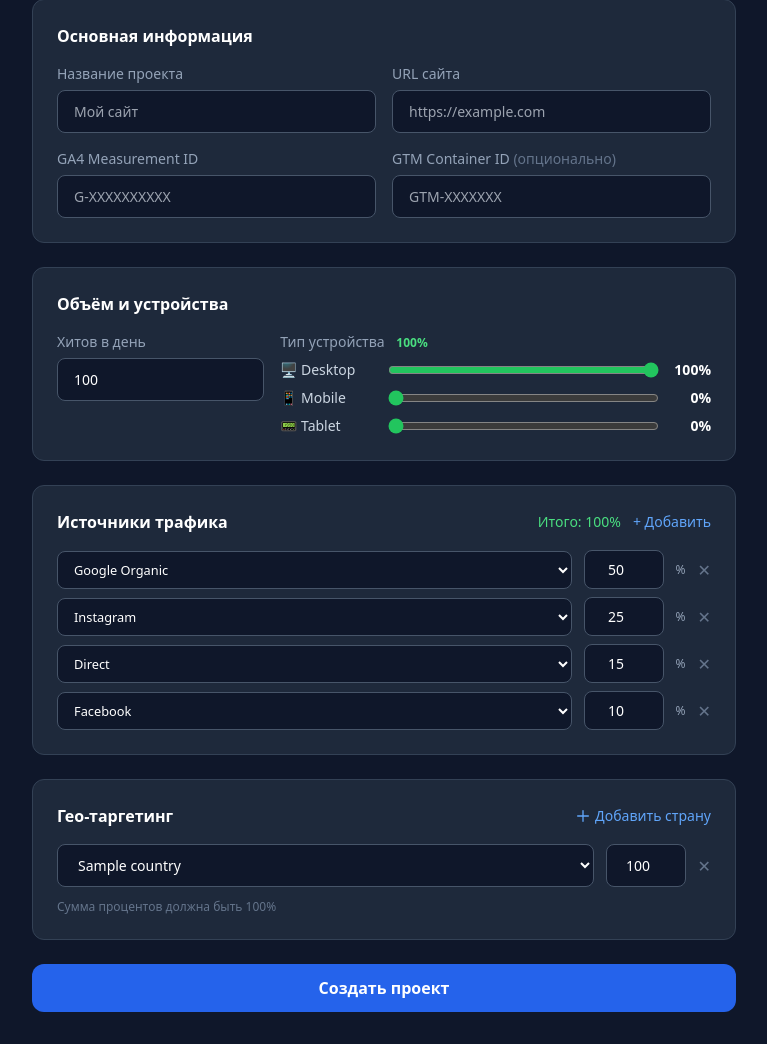
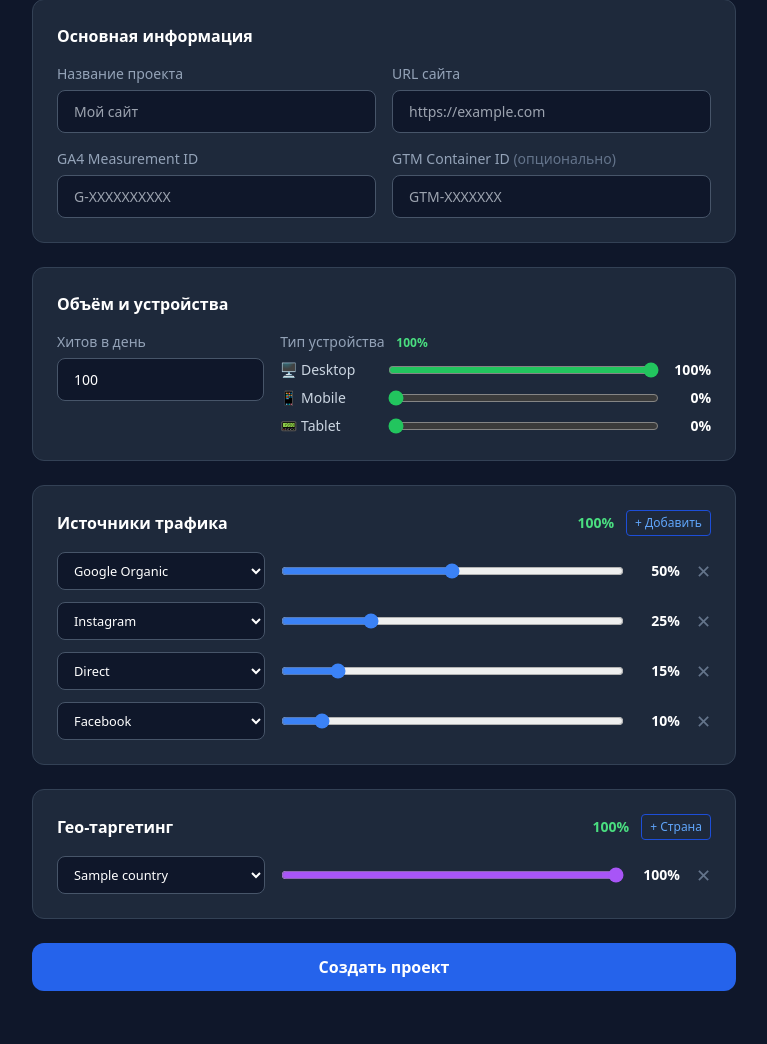
Before and after one commit to Manonix1927/TraficFlou, a FastAPI app: template app/templates/project_create.html in a window 1280 px wide. Shown: the part 157-1201 px from the top of the page, without its empty margins (0-767 px from the left). After the commit the page ends 1148 px from the top, so only its background shows below. Run offline with FastAPI, Linux system fonts and the light colour scheme; the template is opened without the code that fills it: most values are stand-ins (such as "Sample title", 1, 10 or a date in 2020); some libraries are stand-ins or nearby versions.

Commit message:
Fix delete 500, device save, create form linked sliders
1. Delete 500 error: delete HitLog records before deleting project
   to avoid FK constraint violation (HitLog.project_id NOT NULL).

2. Device sliders not saving: replaced :name binding inside x-for
   (unreliable for form submit in Alpine.js) with explicit hidden
   inputs outside the loop. Added flag_modified() for all JSON
   columns to ensure SQLAlchemy detects mutations reliably.

3. Create form linked sliders: added makeLinked() to project_create.html,
   converted deviceForm/sourcesForm/geoForm to use it. Replaced number
   inputs with range sliders for sources and geo. All three sections
   now behave identically to the edit form — moving one slider
   redistributes others proportionally, sum stays 100%.

Co-Authored-By: Claude Sonnet 4.6 <noreply@anthropic.com>

```diff
--- a/app/routers/projects.py
+++ b/app/routers/projects.py
@@ -215,11 +215,15 @@ def update_project(
     if not device:
         device = {"desktop": 100}
 
+    from sqlalchemy.orm.attributes import flag_modified
     project.name = name
     project.daily_hits = daily_hits
     project.device = device
     project.sources = {k: int(p) for k, p in zip(source_keys, source_percents) if int(p) > 0}
     project.geo = {c: int(p) for c, p in zip(geo_countries, geo_percents) if int(p) > 0}
+    flag_modified(project, "device")
+    flag_modified(project, "sources")
+    flag_modified(project, "geo")
     db.commit()
     return RedirectResponse(f"/projects/{project_id}", status_code=302)
 
@@ -298,6 +302,8 @@ def delete_project(
     ).first()
     if not project:
         raise HTTPException(404)
+    # Delete related hit logs first to avoid FK constraint violation
+    db.query(models.HitLog).filter(models.HitLog.project_id == project_id).delete()
     db.delete(project)
     db.commit()
     return RedirectResponse("/dashboard", status_code=302)
--- a/app/templates/project_create.html
+++ b/app/templates/project_create.html
@@ -47,13 +47,18 @@
         <div class="col-span-2" x-data="deviceForm()">
           <label class="block text-sm text-slate-400 mb-1.5">
             Тип устройства
-            <span class="ml-2 text-xs font-semibold" :class="devTotal===100?'text-green-400':'text-red-400'"><span x-text="devTotal"></span>%</span>
+            <span class="ml-2 text-xs font-semibold" :class="total===100?'text-green-400':'text-red-400'"><span x-text="total"></span>%</span>
           </label>
+          <!-- Hidden inputs for reliable form submission -->
+          <input type="hidden" name="device_desktop" x-model="items[0].pct">
+          <input type="hidden" name="device_mobile"  x-model="items[1].pct">
+          <input type="hidden" name="device_tablet"  x-model="items[2].pct">
           <div class="space-y-2">
-            <template x-for="d in devices" :key="d.key">
+            <template x-for="(d, i) in items" :key="d.key">
               <div class="flex items-center gap-3">
                 <span class="text-sm text-slate-300 w-24 flex-shrink-0" x-text="d.icon+' '+d.label"></span>
-                <input type="range" min="0" max="100" x-model.number="d.pct" :name="'device_'+d.key" class="flex-1 accent-green-500"/>
+                <input type="range" min="0" max="100" x-model.number="d.pct"
+                  @input="slide(i)" class="flex-1 accent-green-500"/>
                 <span class="text-sm font-semibold text-white w-10 text-right" x-text="d.pct+'%'"></span>
               </div>
             </template>
@@ -67,29 +72,29 @@
       <div class="flex items-center justify-between mb-4">
         <h2 class="font-semibold text-white">Источники трафика</h2>
         <div class="flex items-center gap-3">
-          <span class="text-sm" :class="total===100?'text-green-400':'text-red-400'">
-            Итого: <span x-text="total"></span>%
+          <span class="text-sm font-semibold" :class="total===100?'text-green-400':'text-red-400'">
+            <span x-text="total"></span>%
           </span>
-          <button type="button" @click="addSource()"
-            class="text-sm text-blue-400 hover:text-blue-300">+ Добавить</button>
+          <button type="button" @click="add()"
+            class="text-xs text-blue-400 hover:text-blue-300 border border-blue-700 rounded px-2 py-1">+ Добавить</button>
         </div>
       </div>
-      <div class="space-y-2">
-        <template x-for="(src, i) in sources" :key="i">
-          <div class="flex items-center gap-3">
-            <select x-model="src.key" :name="'source_keys'"
-              style="flex:1;background:rgb(15 23 42);border:1px solid rgb(71 85 105);border-radius:0.5rem;padding:0.5rem 0.75rem;color:#fff;font-size:0.8rem;outline:none;">
-              <optgroup label="Organic Search" style="background:rgb(15 23 42);">
+      <div class="space-y-3">
+        <template x-for="(s, i) in items" :key="i">
+          <div class="flex items-center gap-4">
+            <select x-model="s.key" name="source_keys"
+              style="width:13rem;flex-shrink:0;background:rgb(15 23 42);border:1px solid rgb(71 85 105);border-radius:0.5rem;padding:0.5rem 0.75rem;color:#fff;font-size:0.8rem;outline:none;">
+              <optgroup label="Organic Search" style="background:rgb(15 23 42)">
                 <option value="google_organic">Google Organic</option>
                 <option value="bing_organic">Bing Organic</option>
                 <option value="duckduckgo_organic">DuckDuckGo</option>
                 <option value="yahoo_organic">Yahoo Organic</option>
                 <option value="youtube_organic">YouTube Organic</option>
               </optgroup>
-              <optgroup label="Paid" style="background:rgb(15 23 42);">
+              <optgroup label="Paid" style="background:rgb(15 23 42)">
                 <option value="google_cpc">Google Ads (CPC)</option>
               </optgroup>
-              <optgroup label="Social" style="background:rgb(15 23 42);">
+              <optgroup label="Social" style="background:rgb(15 23 42)">
                 <option value="instagram">Instagram</option>
                 <option value="facebook">Facebook</option>
                 <option value="linkedin">LinkedIn</option>
@@ -97,28 +102,27 @@
                 <option value="pinterest">Pinterest</option>
                 <option value="tiktok">TikTok</option>
               </optgroup>
-              <optgroup label="AI Chatbots" style="background:rgb(15 23 42);">
+              <optgroup label="AI Chatbots" style="background:rgb(15 23 42)">
                 <option value="chatgpt">ChatGPT</option>
                 <option value="perplexity">Perplexity AI</option>
                 <option value="gemini">Google Gemini</option>
                 <option value="copilot">Microsoft Copilot</option>
                 <option value="grok">Grok</option>
               </optgroup>
-              <optgroup label="Messengers" style="background:rgb(15 23 42);">
+              <optgroup label="Messengers" style="background:rgb(15 23 42)">
                 <option value="whatsapp">WhatsApp</option>
                 <option value="telegram">Telegram</option>
               </optgroup>
-              <optgroup label="Other" style="background:rgb(15 23 42);">
+              <optgroup label="Other" style="background:rgb(15 23 42)">
                 <option value="email">Email</option>
                 <option value="direct">Direct</option>
                 <option value="referral">Referral</option>
               </optgroup>
             </select>
-            <input type="number" :name="'source_percents'" x-model.number="src.pct"
-              min="0" max="100"
-              style="width:5rem;background:rgb(15 23 42);border:1px solid rgb(71 85 105);border-radius:0.5rem;padding:0.5rem;color:#fff;font-size:0.875rem;outline:none;text-align:center;"/>
-            <span class="text-xs text-slate-400">%</span>
-            <button type="button" @click="sources.splice(i,1)" class="text-slate-500 hover:text-red-400" style="flex-shrink:0;">✕</button>
+            <input type="range" min="0" max="100" x-model.number="s.pct" name="source_percents"
+              @input="slide(i)" class="flex-1 accent-blue-500"/>
+            <span class="text-sm font-semibold text-white w-10 text-right" x-text="s.pct+'%'"></span>
+            <button type="button" @click="remove(i)" class="text-slate-500 hover:text-red-400 text-lg leading-none" style="flex-shrink:0;">✕</button>
           </div>
         </template>
       </div>
@@ -128,29 +132,30 @@
     <div class="bg-slate-800 rounded-xl border border-slate-700 p-6" x-data="geoForm()">
       <div class="flex items-center justify-between mb-4">
         <h2 class="font-semibold text-white">Гео-таргетинг</h2>
+        <div class="flex items-center gap-3">
+          <span class="text-sm font-semibold" :class="total===100?'text-green-400':'text-red-400'">
+            <span x-text="total"></span>%
+          </span>
           <button type="button" @click="addRow()"
-          class="text-sm text-blue-400 hover:text-blue-300 flex items-center gap-1">
-          <svg class="w-4 h-4" fill="none" stroke="currentColor" viewBox="0 0 24 24"><path stroke-linecap="round" stroke-linejoin="round" stroke-width="2" d="M12 4v16m8-8H4"/></svg>
-          Добавить страну
-        </button>
+            class="text-xs text-blue-400 hover:text-blue-300 border border-blue-700 rounded px-2 py-1">+ Страна</button>
         </div>
-      <div class="space-y-2">
-        <template x-for="(row, i) in rows" :key="i">
-          <div class="flex items-center gap-3">
-            <select :name="'geo_countries'" x-model="row.country"
-              style="flex:1;background:rgb(15 23 42);border:1px solid rgb(71 85 105);border-radius:0.5rem;padding:0.625rem 1rem;color:#fff;font-size:0.875rem;outline:none;min-width:0;">
+      </div>
+      <div class="space-y-3">
+        <template x-for="(row, i) in items" :key="i">
+          <div class="flex items-center gap-4">
+            <select name="geo_countries" x-model="row.country"
+              style="width:13rem;flex-shrink:0;background:rgb(15 23 42);border:1px solid rgb(71 85 105);border-radius:0.5rem;padding:0.5rem 0.75rem;color:#fff;font-size:0.8rem;outline:none;">
               {% for code, name in countries %}
               <option value="{{ code }}" style="background:rgb(15 23 42);color:#fff;">{{ name }}</option>
               {% endfor %}
             </select>
-            <input type="number" :name="'geo_percents'" x-model.number="row.percent"
-              min="0" max="100" placeholder="%"
-              style="width:5rem;background:rgb(15 23 42);border:1px solid rgb(71 85 105);border-radius:0.5rem;padding:0.625rem 0.5rem;color:#fff;font-size:0.875rem;outline:none;text-align:center;"/>
-            <button type="button" @click="rows.splice(i,1)" class="text-slate-500 hover:text-red-400 transition" style="flex-shrink:0;">✕</button>
+            <input type="range" min="0" max="100" x-model.number="row.pct" name="geo_percents"
+              @input="slide(i)" class="flex-1 accent-purple-500"/>
+            <span class="text-sm font-semibold text-white w-10 text-right" x-text="row.pct+'%'"></span>
+            <button type="button" @click="remove(i)" class="text-slate-500 hover:text-red-400 text-lg leading-none" style="flex-shrink:0;">✕</button>
           </div>
         </template>
       </div>
-      <p class="text-xs text-slate-500 mt-3">Сумма процентов должна быть 100%</p>
     </div>
 
     <button type="submit"
@@ -176,35 +181,81 @@ function projectForm() {
   return { dailyHits: 100 }
 }
 
+// ── Linked sliders: same logic as project_detail ──────────────
+function makeLinked(items) {
+  return {
+    items,
+    get total() { return this.items.reduce((a, b) => a + (b.pct || 0), 0); },
+
+    slide(idx) {
+      const val = Math.max(0, Math.min(100, this.items[idx].pct || 0));
+      this.items[idx].pct = val;
+      const rest = 100 - val;
+      const others = this.items.filter((_, i) => i !== idx);
+      if (!others.length) return;
+      const othersSum = others.reduce((a, b) => a + (b.pct || 0), 0);
+      if (othersSum === 0) {
+        const share = Math.floor(rest / others.length);
+        others.forEach((it, j) => {
+          it.pct = share + (j === 0 ? rest - share * others.length : 0);
+        });
+      } else {
+        let alloc = 0;
+        others.forEach((it, j) => {
+          if (j === others.length - 1) {
+            it.pct = Math.max(0, rest - alloc);
+          } else {
+            it.pct = Math.max(0, Math.round(it.pct / othersSum * rest));
+            alloc += it.pct;
+          }
+        });
+      }
+    },
+
+    remove(idx) {
+      this.items.splice(idx, 1);
+      if (!this.items.length) return;
+      const t = this.total;
+      if (t === 100) return;
+      if (t === 0) { this.items[0].pct = 100; return; }
+      let alloc = 0;
+      this.items.forEach((it, i) => {
+        if (i === this.items.length - 1) {
+          it.pct = Math.max(0, 100 - alloc);
+        } else {
+          it.pct = Math.max(0, Math.round(it.pct / t * 100));
+          alloc += it.pct;
+        }
+      });
+    }
+  };
+}
+
 function deviceForm() {
-  return {
-    devices: [
+  return makeLinked([
     { key: 'desktop', icon: '🖥', label: 'Desktop', pct: 100 },
     { key: 'mobile',  icon: '📱', label: 'Mobile',  pct: 0 },
     { key: 'tablet',  icon: '📟', label: 'Tablet',  pct: 0 },
-    ],
-    get devTotal() { return this.devices.reduce((a,d)=>a+d.pct,0) },
-  }
+  ]);
 }
 
 function sourcesForm() {
-  return {
-    sources: [
+  const base = makeLinked([
     { key: 'google_organic', pct: 50 },
     { key: 'instagram',      pct: 25 },
     { key: 'direct',         pct: 15 },
     { key: 'facebook',       pct: 10 },
-    ],
-    get total() { return this.sources.reduce((s,x)=>s+x.pct, 0) },
-    addSource() { this.sources.push({ key: 'google_organic', pct: 0 }) }
-  }
+  ]);
+  return Object.assign(base, {
+    add() { this.items.push({ key: 'google_organic', pct: 0 }); }
+  });
 }
 
 function geoForm() {
-  return {
-    rows: [{ country: 'UA', percent: 100 }],
-    addRow() { this.rows.push({ country: 'DE', percent: 0 }) }
-  }
+  const base = makeLinked([{ country: 'UA', pct: 100 }]);
+  return Object.assign(base, {
+    addRow() { this.items.push({ country: 'DE', pct: 0 }); }
+  });
 }
 </script>
 {% endblock %}
--- a/app/templates/project_detail.html
+++ b/app/templates/project_detail.html
@@ -179,6 +179,10 @@
           <span x-text="total"></span>%
         </span>
       </div>
+      <!-- Hidden inputs submit the real values — more reliable than :name inside x-for -->
+      <input type="hidden" name="device_desktop" x-model="items[0].pct">
+      <input type="hidden" name="device_mobile"  x-model="items[1].pct">
+      <input type="hidden" name="device_tablet"  x-model="items[2].pct">
       <div class="space-y-3">
         <template x-for="(d, i) in items" :key="d.key">
           <div class="flex items-center gap-4">
@@ -186,7 +190,7 @@
               <span x-text="d.icon" class="text-lg"></span>
               <span class="text-sm text-slate-300" x-text="d.label"></span>
             </div>
-            <input type="range" min="0" max="100" x-model.number="d.pct" :name="'device_' + d.key"
+            <input type="range" min="0" max="100" x-model.number="d.pct"
               @input="slide(i)"
               class="flex-1 accent-green-500"/>
             <span class="text-sm font-semibold text-white w-10 text-right" x-text="d.pct+'%'"></span>
```
Lines whose indentation alone changed are shown as unchanged.
